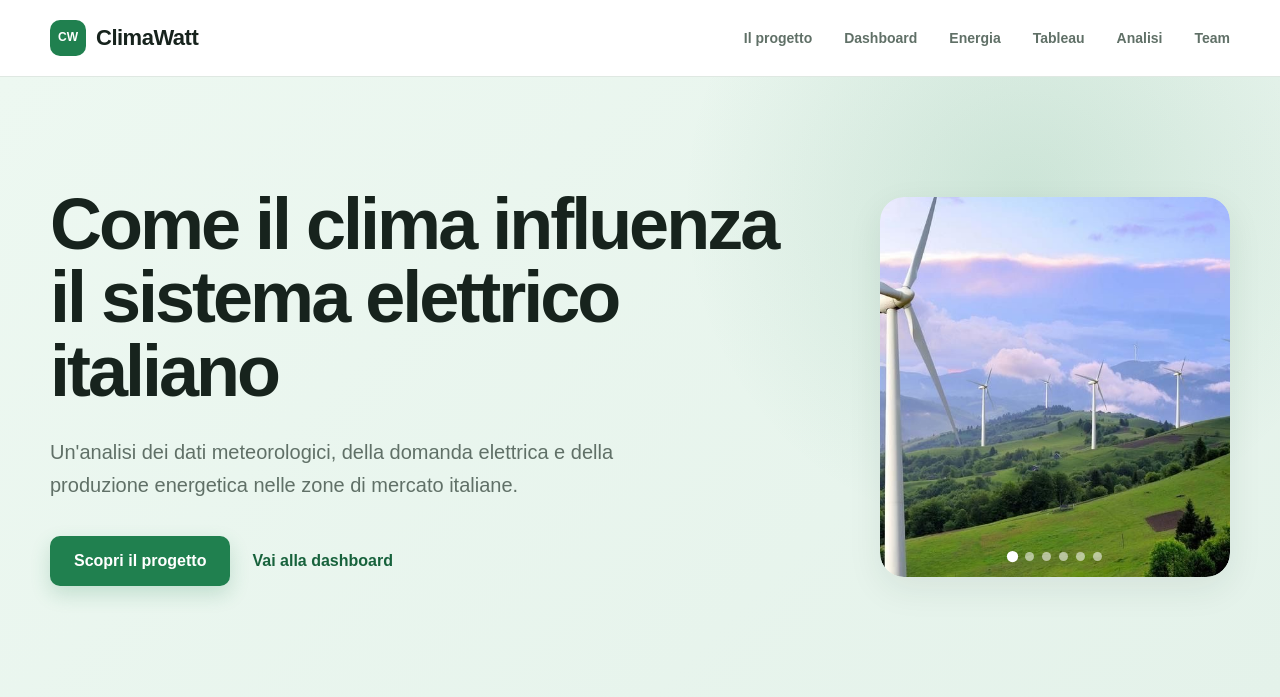
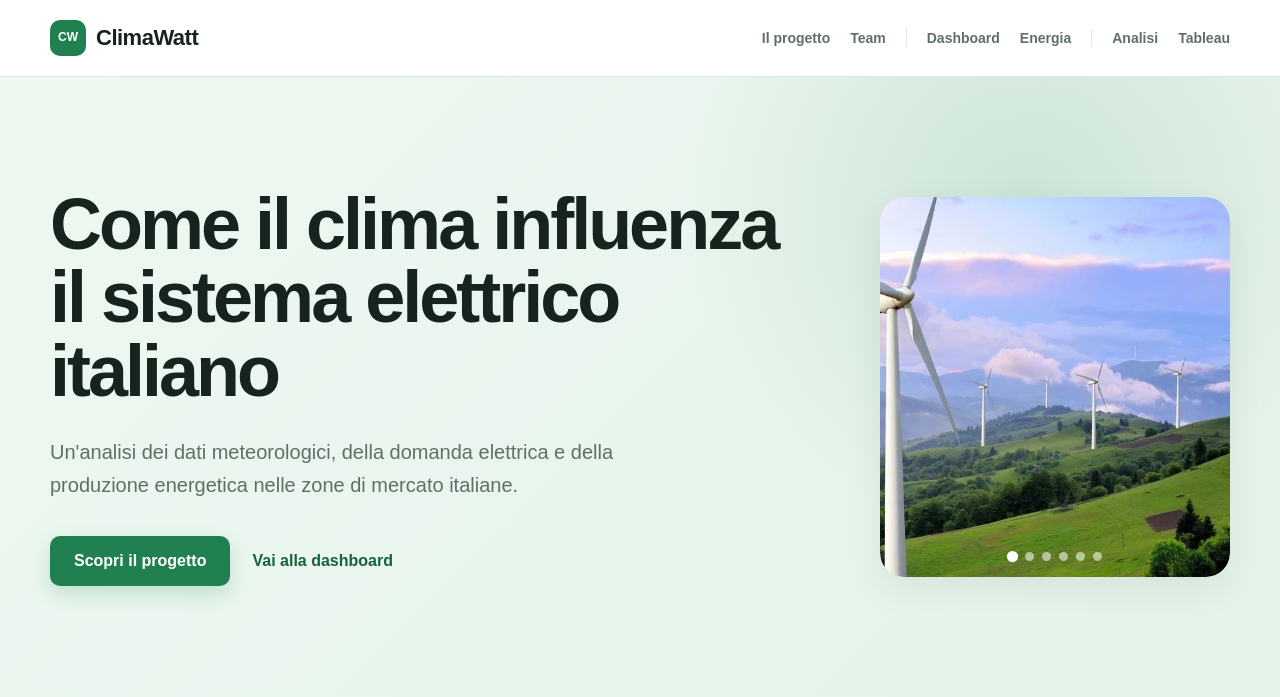
Before and after one commit to asalisar/ClimaWatt-website, a Flask app: page / in a window 1280 px wide. Shown: the top 697 px of the page. Run offline with Flask 3, Linux system fonts and the light colour scheme.

Commit message:
Raggruppa i link del menu per pagina con separatori visivi

```diff
--- a/static/style.css
+++ b/static/style.css
@@ -59,7 +59,11 @@ background: var(--green); color: white; border-radius: 10px;
 font-size: 12px; letter-spacing: 0;
 }
 
-.menu { display: flex; align-items: center; gap: 32px; }
+.menu { display: flex; align-items: center; gap: 20px; }
+
+.menu-group { display: flex; align-items: center; gap: 20px; }
+
+.menu-separator { width: 1px; height: 18px; background: var(--border); }
 
 .menu a { text-decoration: none; color: var(--text-light); font-size: 14px; font-weight: 600; transition: color 0.2s ease; }
 .menu a:hover, .menu a:focus-visible { color: var(--green); }
@@ -206,7 +210,8 @@ font-size: 16px;
 .nav { min-height: 68px; }
 .logo { font-size: 20px; }
 .logo-mark { width: 32px; height: 32px; }
-.menu { gap: 14px; }
+.menu { gap: 10px; }
+.menu-group { gap: 10px; }
 .menu a { font-size: 12px; }
 
 .hero-content { min-height: auto; padding-top: 70px; padding-bottom: 70px; gap: 40px; }
@@ -233,7 +238,8 @@ h2 { font-size: 34px; }
 
 /* VERY SMALL PHONES */
 @media (max-width: 420px) {
-.menu { gap: 9px; }
+.menu { gap: 6px; }
+.menu-group { gap: 6px; }
 .menu a { font-size: 10px; }
 h1 { font-size: 38px; }
 .hero-card { border-radius: 16px; }
--- a/templates/_layout.html
+++ b/templates/_layout.html
@@ -17,12 +17,20 @@
             <span>ClimaWatt</span>
         </a>
         <div class="menu">
-            <a href="/#progetto">Il progetto</a>
-            <a href="/dati#dashboard">Dashboard</a>
-            <a href="/dati#energia">Energia</a>
-            <a href="/tableau#tableau">Tableau</a>
-            <a href="/tableau#analisi">Analisi</a>
-            <a href="/#team">Team</a>
+            <span class="menu-group">
+                <a href="/#progetto">Il progetto</a>
+                <a href="/#team">Team</a>
+            </span>
+            <span class="menu-separator" aria-hidden="true"></span>
+            <span class="menu-group">
+                <a href="/dati#dashboard">Dashboard</a>
+                <a href="/dati#energia">Energia</a>
+            </span>
+            <span class="menu-separator" aria-hidden="true"></span>
+            <span class="menu-group">
+                <a href="/tableau#analisi">Analisi</a>
+                <a href="/tableau#tableau">Tableau</a>
+            </span>
         </div>
     </nav>
 </header>
```
